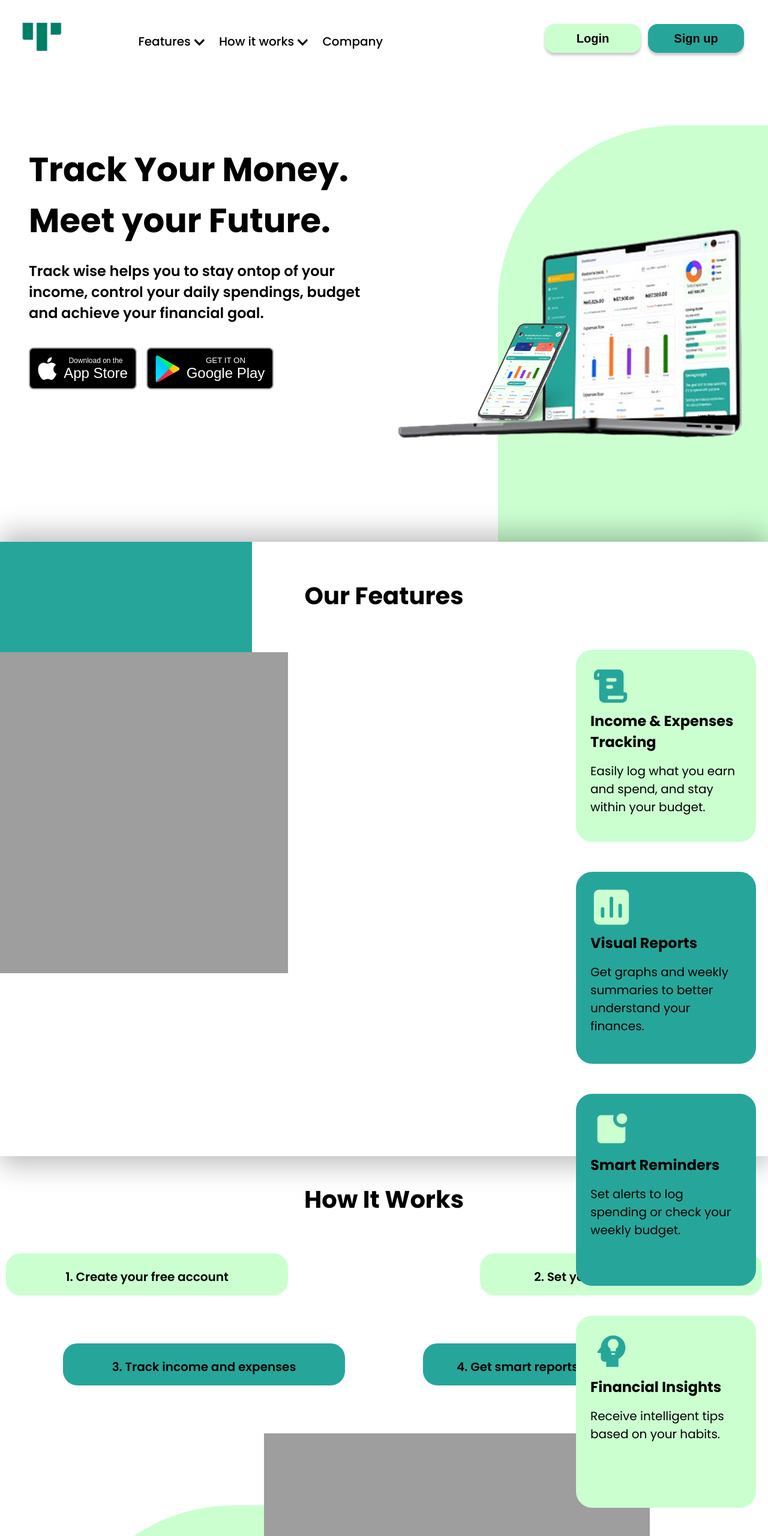
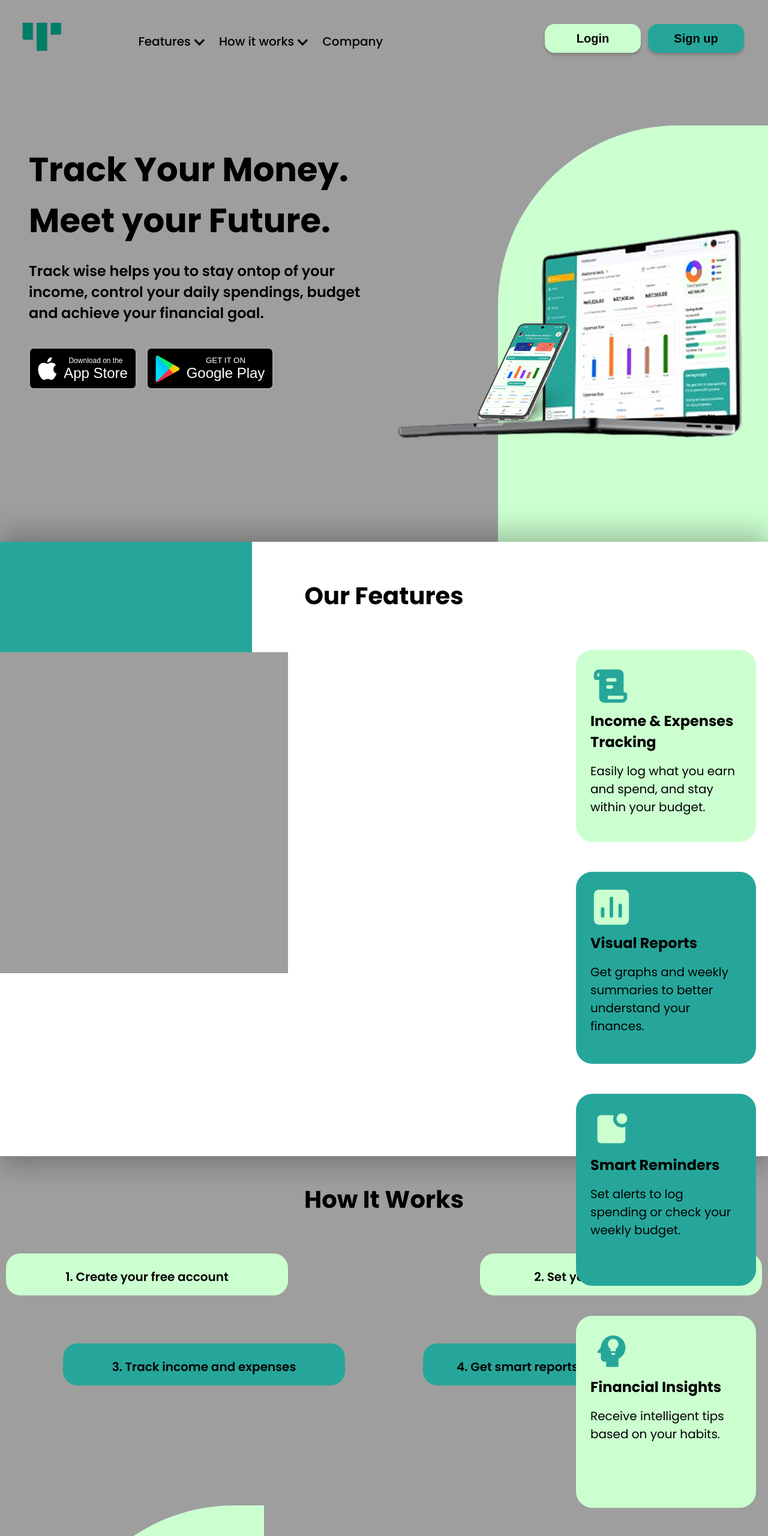
Before and after one commit to Hmonyeh/Task-3, a plain HTML site: page index.html in a window 1280 px wide. Shown: the top 2560 px of the page at 60% size. Drawn offline with Linux system fonts and the light colour scheme; the site is published under a folder, as on GitHub Pages, so addresses that start at the root find nothing.

Commit message:
Fix: correct image path for background in CSS

```diff
--- a/styles/styles.css
+++ b/styles/styles.css
@@ -20,7 +20,7 @@
     font-family:"Poppins",sans-serif;
 }
 main{
-    background-image: url(/assets/noise-background.png);
+    background-image: url(../assets/noise-background.png);
     background-size: cover;
     height: 1024px;
 }
@@ -284,7 +284,7 @@
     height: 1024px;
     position: relative;
     bottom: 650px;
-    background-image: url(/assets/noise-background.png);
+    background-image: url(../assets/noise-background.png);
     background-size: cover;
 
 }
@@ -458,7 +458,7 @@
     height: 1024px;
     position: relative;
     bottom: 650px;
-    background-image: url(/assets/noise-background.png);
+    background-image: url(../assets/noise-background.png);
     background-size: cover;
 }
 
```
